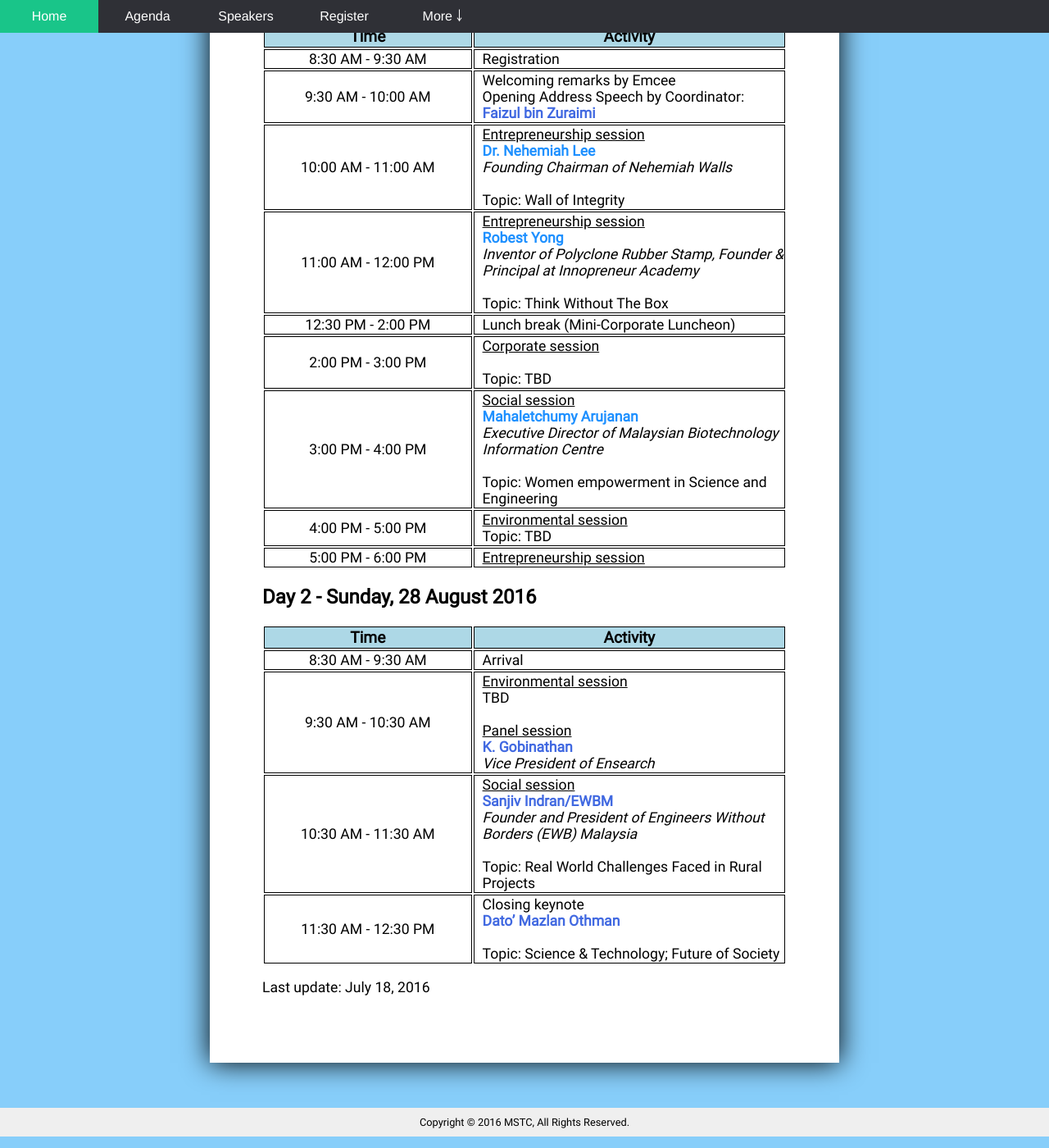
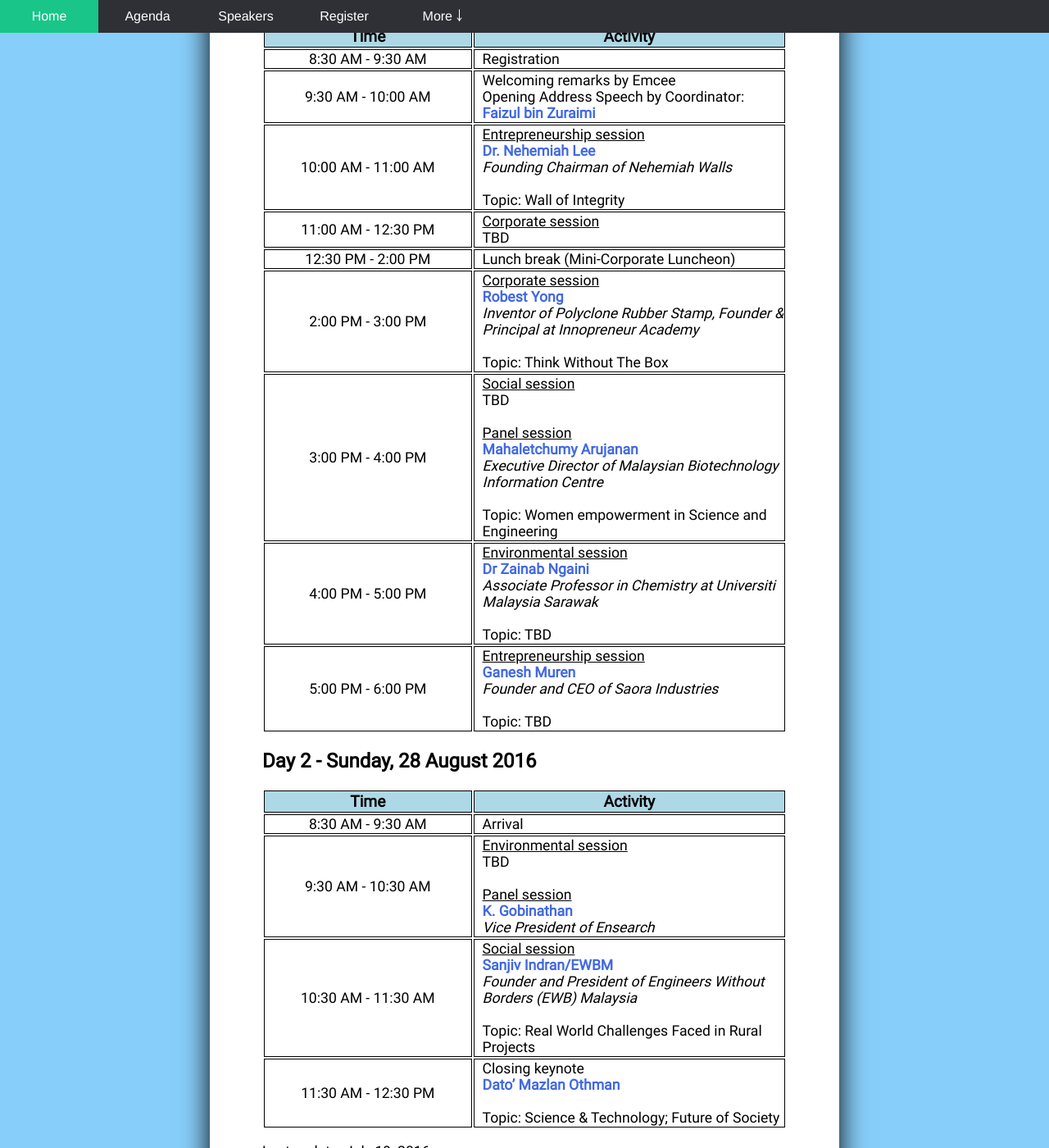
Before and after one commit to msiastc/msiastc.github.io, a Jekyll site: the page built from _pages/agenda.html, in a window 1280 px wide and 1400 px high, scrolled down 241 px. Shown: the whole window at 82% size. Built offline with Jekyll 4.4.1, drawn with Linux system fonts in a browser that asks for light colours.

Commit message:
updated agenda

```diff
--- a/_pages/agenda.html
+++ b/_pages/agenda.html
@@ -29,11 +29,11 @@
             </tr>
             <tr>
                 <td>10:00 AM - 11:00 AM</td>
-                <td><u>Entrepreneurship session</u><br><b><a href="/speakers/nehemiah-lee/">Dr. Nehemiah Lee</a></b><br><i>Founding Chairman of Nehemiah Walls</i><br><br>Topic: Wall of Integrity</td>
+                <td><u>Entrepreneurship session</u><br><b>Dr. Nehemiah Lee</b><br><i>Founding Chairman of Nehemiah Walls</i><br><br>Topic: Wall of Integrity</td>
             </tr>
             <tr>
-                <td>11:00 AM - 12:00 PM</td>
-                <td><u>Entrepreneurship session</u><br><b><a href="/speakers/robest-yong/">Robest Yong</a></b><br><i>Inventor of Polyclone Rubber Stamp, Founder & Principal at Innopreneur Academy</i><br><br>Topic: Think Without The Box</td>
+                <td>11:00 AM - 12:30 PM</td>
+                <td><u>Corporate session</u><br>TBD</td>
             </tr>
             <tr>
                 <td>12:30 PM - 2:00 PM</td>
@@ -41,19 +41,19 @@
             </tr>
             <tr>
                 <td>2:00 PM - 3:00 PM</td>
-                <td><u>Corporate session</u><br><br>Topic: TBD</td>
+                <td><u>Corporate session</u><br><b>Robest Yong</b><br><i>Inventor of Polyclone Rubber Stamp, Founder & Principal at Innopreneur Academy</i><br><br>Topic: Think Without The Box</td>
             </tr>
             <tr>
                 <td>3:00 PM - 4:00 PM</td>
-                <td><u>Social session</u><br><b><a href="/speakers/mahaletchumy-arujanan/">Mahaletchumy Arujanan</a></b><br><i>Executive Director of Malaysian Biotechnology Information Centre</i><br><br>Topic: Women empowerment in Science and Engineering</td>
+                <td><u>Social session</u><br>TBD<br><br><u>Panel session</u><br><b>Mahaletchumy Arujanan</b><br><i>Executive Director of Malaysian Biotechnology Information Centre</i><br><br>Topic: Women empowerment in Science and Engineering</td>
             </tr>
             <tr>
                 <td>4:00 PM - 5:00 PM</td>
-                <td><u>Environmental session</u><br>Topic: TBD</td>
+                <td><u>Environmental session</u><br><b>Dr Zainab Ngaini</b><br><i>Associate Professor in Chemistry at Universiti Malaysia Sarawak</i><br><br>Topic: TBD</td>
             </tr>
             <tr>
                 <td>5:00 PM - 6:00 PM</td>
-                <td><u>Entrepreneurship session</u></td>
+                <td><u>Entrepreneurship session</u><br><b>Ganesh Muren</b><br><i>Founder and CEO of Saora Industries</i><br><br>Topic: TBD</td>
             </tr>
         </table>
 
@@ -83,5 +83,5 @@
             </tr>
         </table>
 
-        <p>Last update: July 18, 2016</p>
+        <p>Last update: July 19, 2016</p>
     </div>
```
